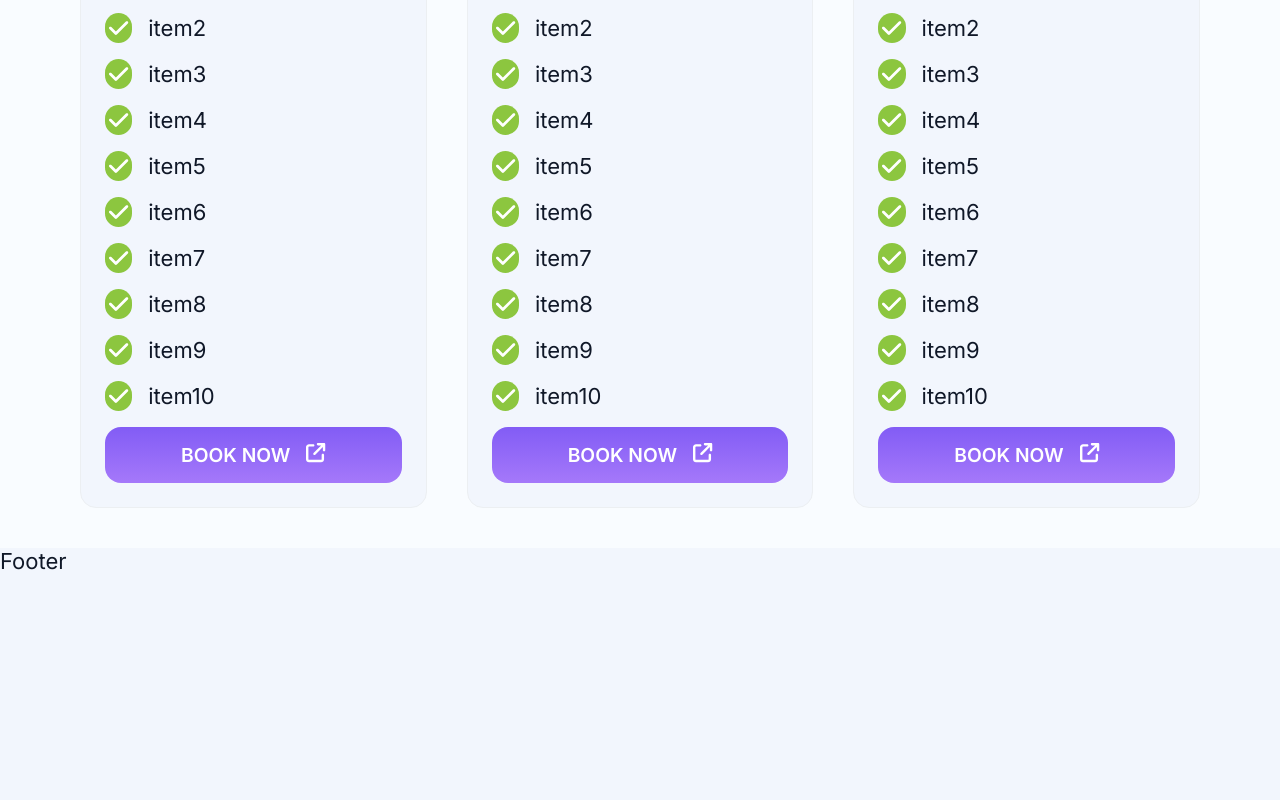
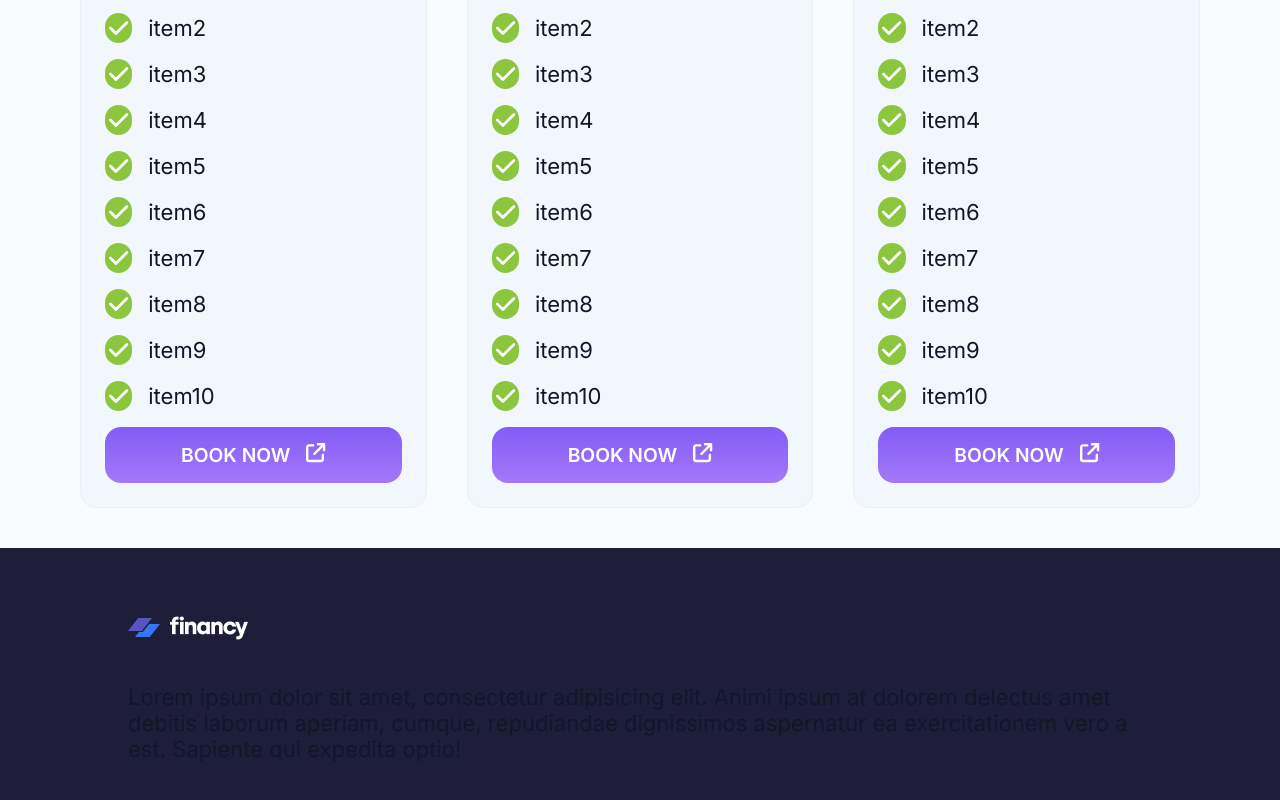
Before and after one commit to danielgen01/financy, a Next.js app: page / in a window 1280 px wide. Shown: the part 3361-4161 px from the top of the page. Before the commit the page ends 3935 px from the top, so only its background shows below. Built offline with nearby package versions, Linux system fonts and the light colour scheme; no server answers.

Commit message:
feat:first footer approach

```diff
--- /dev/null
+++ b/src/app/components/Footer/Footer.styles.module.css
@@ -0,0 +1,12 @@
+.StyledFooter {
+    background-color: #1E1D3A;
+    min-height: 20vh;
+}
+
+.StyledFooterContent {
+    display: flex;
+    flex-direction: column;
+    gap: var(--spacing-2xl);
+
+    padding: 5% 10%;
+}
--- /dev/null
+++ b/src/app/components/Footer/Footer.tsx
@@ -0,0 +1,20 @@
+import React from "react"
+import styles from "./Footer.styles.module.css"
+import LogoDark from "../../../../public/Logo-dark.png"
+import Image from "next/image"
+
+export const Footer = () => {
+  return (
+    <div className={styles.StyledFooter}>
+      <div className={styles.StyledFooterContent}>
+        <Image src={LogoDark} alt="Logo" />
+        <span>
+          Lorem ipsum dolor sit amet, consectetur adipisicing elit. Animi ipsum
+          at dolorem delectus amet debitis laborum aperiam, cumque, repudiandae
+          dignissimos aspernatur ea exercitationem vero a est. Sapiente qui
+          expedita optio!
+        </span>
+      </div>
+    </div>
+  )
+}
--- a/src/app/layout.tsx
+++ b/src/app/layout.tsx
@@ -3,14 +3,21 @@ import "./global.css"
 import "@fortawesome/fontawesome-svg-core/styles.css"
 
 import { ThemeProvider } from "@mui/material"
+import type { Metadata } from "next"
 import { Inter } from "next/font/google"
 import { ThemeProvider as NextThemesProvider } from "next-themes"
 
 import { lightTheme } from "@/styles/theme"
 
 import Header from "./components/Header/Header"
+import { Footer } from "./components/Footer/Footer"
 
 const inter = Inter({ subsets: ["latin"] })
+
+const metaData: Metadata = {
+  applicationName: "financy",
+  title: "Financy - Build your wealth and track your incomes and expenses",
+}
 
 // this function should somehow determine if the user is new on the home page
 const checkForInitialHomePage = () => {
@@ -34,7 +41,9 @@ export default function RootLayout({
               <Header />
             </header>
             <main>{children}</main>
-            <footer>Footer</footer>
+            <footer>
+              <Footer />
+            </footer>
           </ThemeProvider>
         </NextThemesProvider>
       </body>
```
